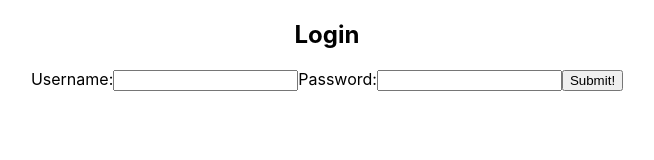
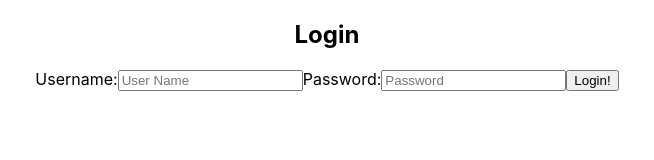
Before and after one commit to bwft-RVcamping-Airbnb/Frontend, a React (Create React App) app: page / in a window 1280 px wide. Shown: the top 160 px of the page, without its empty margins (313-967 px from the left). Built offline with nearby package versions, Linux system fonts and the light colour scheme.

Commit message:
added a few changes to login page

```diff
--- a/src/components/LoginForm.js
+++ b/src/components/LoginForm.js
@@ -21,6 +21,7 @@ function LoginForm() {
           <input
             type="text"
             name="username"
+            placeholder="User Name"
             onChange={event => handleChange(event)}
           />
         </label>
@@ -29,10 +30,11 @@ function LoginForm() {
           <input
             type="text"
             name="password"
+            placeholder="Password"
             onChange={event => handleChange(event)}
           />
         </label>
-        <button>Submit!</button>
+        <button>Login!</button>
       </form>
     </div>
   );
```
